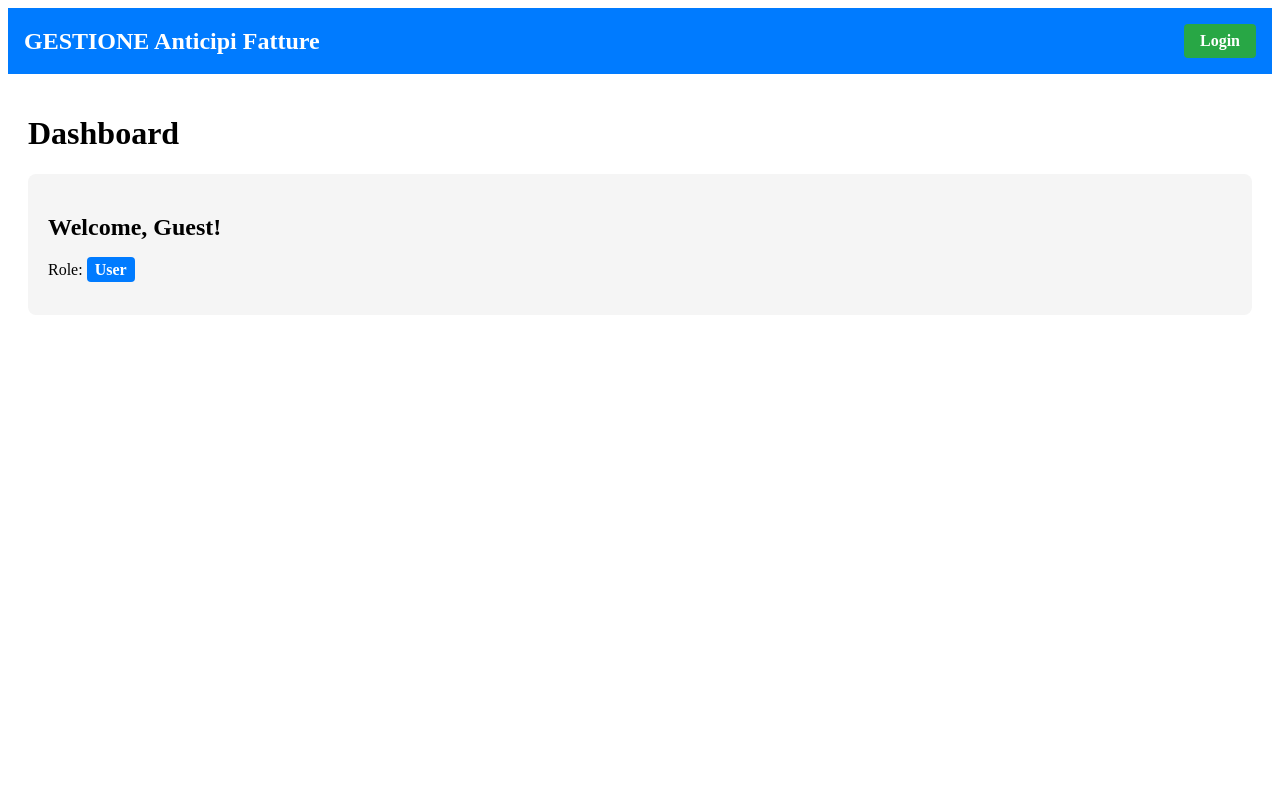
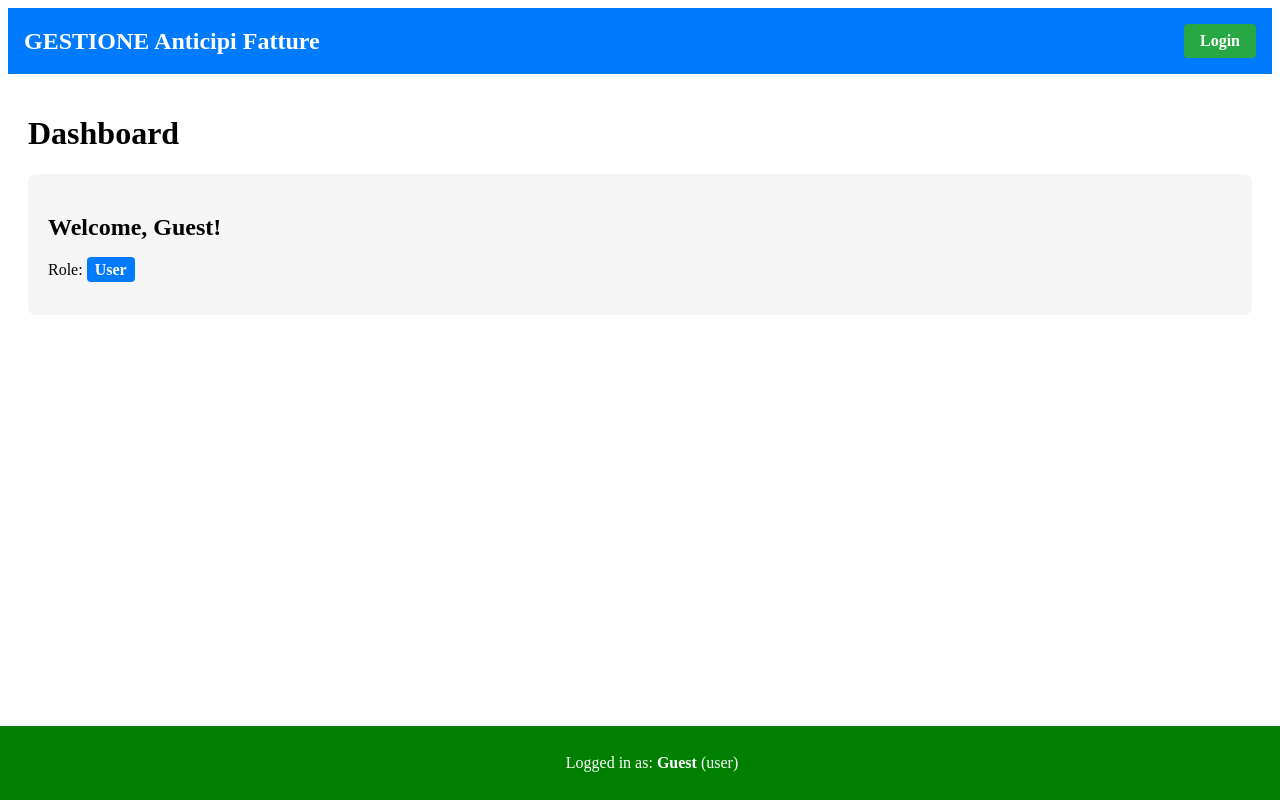
Before and after one commit to SparshSingh10/Angular, an Angular app in the folder RoutingAQ/: page /dashboard in a window 1280 px wide. Built offline with nearby package versions, Linux system fonts and the light colour scheme.

Commit message:
SharedFooterComponent

```diff
--- a/RoutingAQ/src/app/app.component.html
+++ b/RoutingAQ/src/app/app.component.html
@@ -1,2 +1,3 @@
 <app-header></app-header>
+<app-footer></app-footer>
 <router-outlet></router-outlet>
--- a/RoutingAQ/src/app/app.module.ts
+++ b/RoutingAQ/src/app/app.module.ts
@@ -6,12 +6,14 @@ import { AppRoutingModule } from './app-routing.module';
 import { AppComponent } from './app.component';
 import { HeaderComponent } from './shared/header/header.component';
 import { DashboardComponent } from './dashboard/dashboard.component';
+import { FooterComponent } from './shared/footer/footer.component';
 
 @NgModule({
   declarations: [
     AppComponent,
     HeaderComponent,
-    DashboardComponent
+    DashboardComponent,
+    FooterComponent
   ],
   imports: [
     BrowserModule,
--- /dev/null
+++ b/RoutingAQ/src/app/shared/footer/footer.component.css
@@ -0,0 +1,11 @@
+.footer {
+  background-color: green;
+  color: white;
+  padding: 12px;
+  text-align: center;
+
+  position: fixed;
+  bottom: 0;
+  left: 0;
+  width: 100%;
+}
--- /dev/null
+++ b/RoutingAQ/src/app/shared/footer/footer.component.html
@@ -0,0 +1,7 @@
+<footer class="footer">
+  <p>
+    Logged in as:
+    <strong>{{ user.name }}</strong>
+    ({{ user.role }})
+  </p>
+</footer>
--- /dev/null
+++ b/RoutingAQ/src/app/shared/footer/footer.component.ts
@@ -0,0 +1,25 @@
+import { Component } from '@angular/core';
+import { UserService, User } from '../../services/user.service';
+@Component({
+  selector: 'app-footer',
+  templateUrl: './footer.component.html',
+  styleUrls: ['./footer.component.css']
+})
+export class FooterComponent {
+user!: User;
+
+constructor(private userService:UserService){}
+  // ngOnInit():void{
+  //   this.user=this.userService.getCurrentUser();
+  //   console.log('FOOTER: User loaded', this.user);
+
+  // }
+  // earler when first time footer loaded than it get user (guest get shown) but wehn you refresh after login than fotter again load and new current user value SharedWorker, than why we have to suscribe so that if change aciur in curent user than this also get change
+  ngOnInit(): void {
+  this.userService.currentUser$.subscribe(user => {
+    console.log('FOOTER: User updated', user);
+    this.user = user;
+  });
+}
+
+}
```
Also changed, not shown: 1 other file (tests, documents, lock files or other folders).
